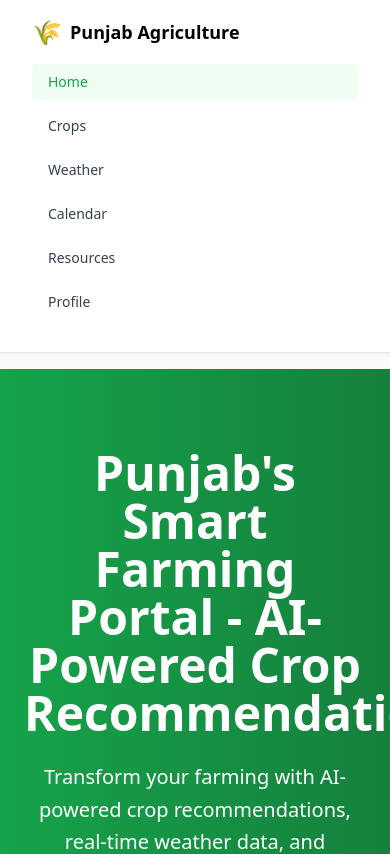
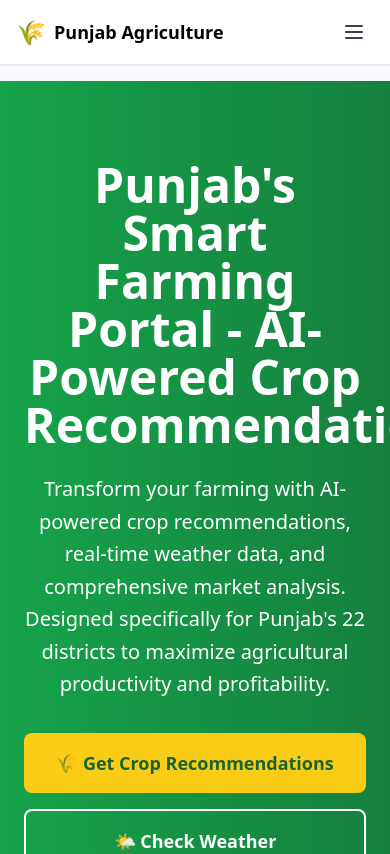
Before and after one commit to Salahuddin-13/punjab-crop-recommender, a React (Create React App) app: page / in a window 390 px wide. Shown: the top 854 px of the page. Built offline with nearby package versions, Linux system fonts and the light colour scheme.

Commit message:
Remove Google Translate functionality and fix navbar mobile responsiveness

```diff
--- a/src/App.js
+++ b/src/App.js
@@ -1,5 +1,6 @@
-import React, { useEffect } from "react";
-import { BrowserRouter as Router, Routes, Route, useLocation } from "react-router-dom";
+// src/App.js
+import React from "react";
+import { BrowserRouter as Router, Routes, Route } from "react-router-dom";
 import ScrollToTop from "./components/ScrollToTop";
 import Navbar from "./components/Navbar";
 import Footer from "./components/Footer";
@@ -11,28 +12,10 @@ import Profile from "./pages/Profile";
 import CropRecommendations from "./pages/CropRecommendations";
 import ErrorBoundary from "./components/ErrorBoundary";
 
-// Re-initialize Google Translate on route changes
-function GoogleTranslateReinit() {
-  const location = useLocation();
-
-  useEffect(() => {
-    if (window.googleTranslateElementInit) {
-      try {
-        window.googleTranslateElementInit();
-      } catch (err) {
-        console.warn("Google Translate re-init failed:", err);
-      }
-    }
-  }, [location]);
-
-  return null;
-}
-
 export default function App() {
   return (
     <Router>
       <ScrollToTop />
-      <GoogleTranslateReinit />
       <div className="min-h-screen bg-slate-50 flex flex-col">
         <Navbar />
         <main className="flex-1 pt-4">
--- a/src/components/Navbar.js
+++ b/src/components/Navbar.js
@@ -1,10 +1,10 @@
 // src/components/Navbar.js
-
-import React, { useEffect } from "react";
+import React, { useState } from "react";
 import { Link, useLocation } from "react-router-dom";
 
 export default function Navbar() {
   const location = useLocation();
+  const [isMenuOpen, setIsMenuOpen] = useState(false);
 
   const navLinks = [
     { path: "/", label: "Home" },
@@ -15,56 +15,9 @@ export default function Navbar() {
     { path: "/profile", label: "Profile" },
   ];
 
-  // Load Google Translate script
-  useEffect(() => {
-    const addScript = document.createElement("script");
-    addScript.src =
-      "//translate.google.com/translate_a/element.js?cb=googleTranslateElementInit";
-    addScript.async = true;
-    document.body.appendChild(addScript);
-
-    window.googleTranslateElementInit = () => {
-      new window.google.translate.TranslateElement(
-        {
-          pageLanguage: "en",
-          includedLanguages:
-            "hi,te,ta,ml,kn,gu,mr,bn,pa,or,ur,as,ks,sd", // Only Indian languages
-          layout: window.google.translate.TranslateElement.InlineLayout.SIMPLE,
-        },
-        "google_translate_element"
-      );
+  const toggleMenu = () => {
+    setIsMenuOpen(!isMenuOpen);
   };
-
-    // Custom styles to make dropdown clean
-    const style = document.createElement("style");
-    style.innerHTML = `
-      .goog-te-gadget {
-        font-family: inherit !important;
-        font-size: 14px !important;
-        color: #374151 !important; /* gray-700 */
-      }
-      .goog-te-gadget-simple {
-        background-color: #f9fafb !important; /* gray-50 */
-        border: 1px solid #d1d5db !important; /* gray-300 */
-        border-radius: 0.5rem !important; /* rounded-md */
-        padding: 4px 8px !important;
-        cursor: pointer;
-        display: flex !important;
-        align-items: center !important;
-        gap: 6px !important;
-      }
-      .goog-te-gadget-simple span {
-        color: #374151 !important; /* gray-700 */
-      }
-      .goog-te-gadget-icon {
-        display: none !important; /* remove Google logo */
-      }
-      .goog-te-menu-value span:nth-child(3) {
-        display: none !important; /* remove ▼ arrow */
-      }
-    `;
-    document.head.appendChild(style);
-  }, []);
 
   return (
     <nav className="bg-white shadow-sm border-b sticky top-0 z-50">
@@ -89,26 +42,43 @@ export default function Navbar() {
                 {link.label}
               </Link>
             ))}
-            {/* Language Selector */}
-            <div id="google_translate_element"></div>
           </div>
         </div>
 
         {/* Mobile Layout */}
-        <div className="md:hidden py-4">
-          <Link
-            to="/"
-            className="flex items-center justify-start space-x-2 mb-4 px-4"
-          >
+        <div className="md:hidden">
+          <div className="flex justify-between items-center h-16">
+            <Link to="/" className="flex items-center space-x-2">
               <span className="text-2xl">🌾</span>
               <span className="font-bold text-lg">Punjab Agriculture</span>
             </Link>
-          <div className="flex flex-col space-y-2 px-4">
+
+            {/* Mobile Menu Button */}
+            <button
+              onClick={toggleMenu}
+              className="p-2 rounded-md text-gray-700 hover:text-green-600 hover:bg-gray-50"
+              aria-label="Toggle menu"
+            >
+              <svg className="h-6 w-6" fill="none" viewBox="0 0 24 24" stroke="currentColor">
+                {isMenuOpen ? (
+                  <path strokeLinecap="round" strokeLinejoin="round" strokeWidth={2} d="M6 18L18 6M6 6l12 12" />
+                ) : (
+                  <path strokeLinecap="round" strokeLinejoin="round" strokeWidth={2} d="M4 6h16M4 12h16M4 18h16" />
+                )}
+              </svg>
+            </button>
+          </div>
+
+          {/* Mobile Navigation Menu */}
+          {isMenuOpen && (
+            <div className="pb-4 border-t border-gray-200">
+              <div className="flex flex-col space-y-1 mt-4">
                 {navLinks.map((link) => (
                   <Link
                     key={link.path}
                     to={link.path}
-                className={`block w-full px-4 py-2 rounded-md text-sm font-medium ${
+                    onClick={() => setIsMenuOpen(false)}
+                    className={`block px-4 py-3 rounded-md text-sm font-medium ${
                       location.pathname === link.path
                         ? "text-green-600 bg-green-50"
                         : "text-gray-700 hover:text-green-600 hover:bg-gray-50"
@@ -118,10 +88,8 @@ export default function Navbar() {
                   </Link>
                 ))}
               </div>
-          {/* Language Selector for Mobile */}
-          <div className="mt-4 px-4">
-            <div id="google_translate_element"></div>
             </div>
+          )}
         </div>
       </div>
     </nav>
```
Lines whose indentation alone changed are shown as unchanged.
